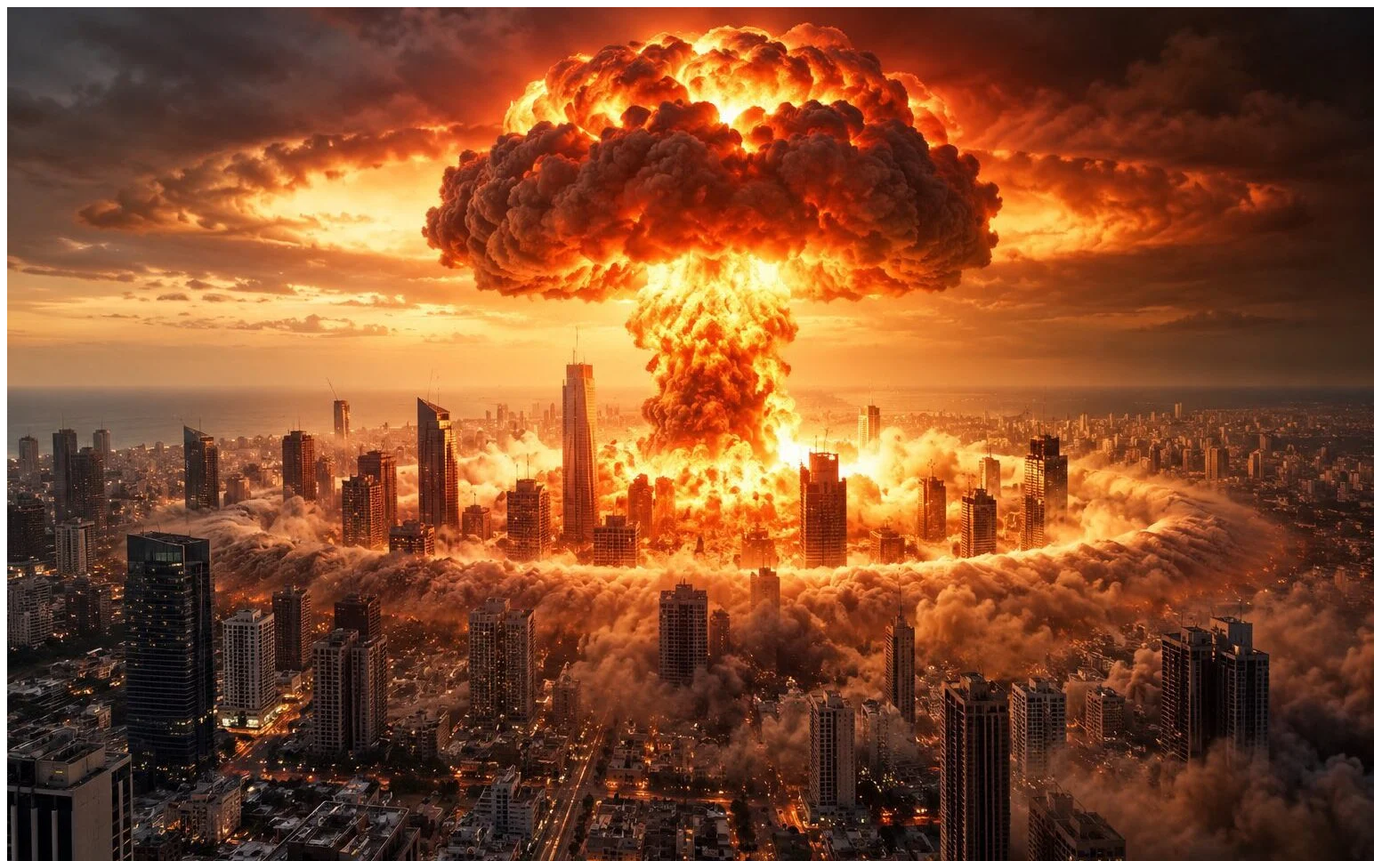
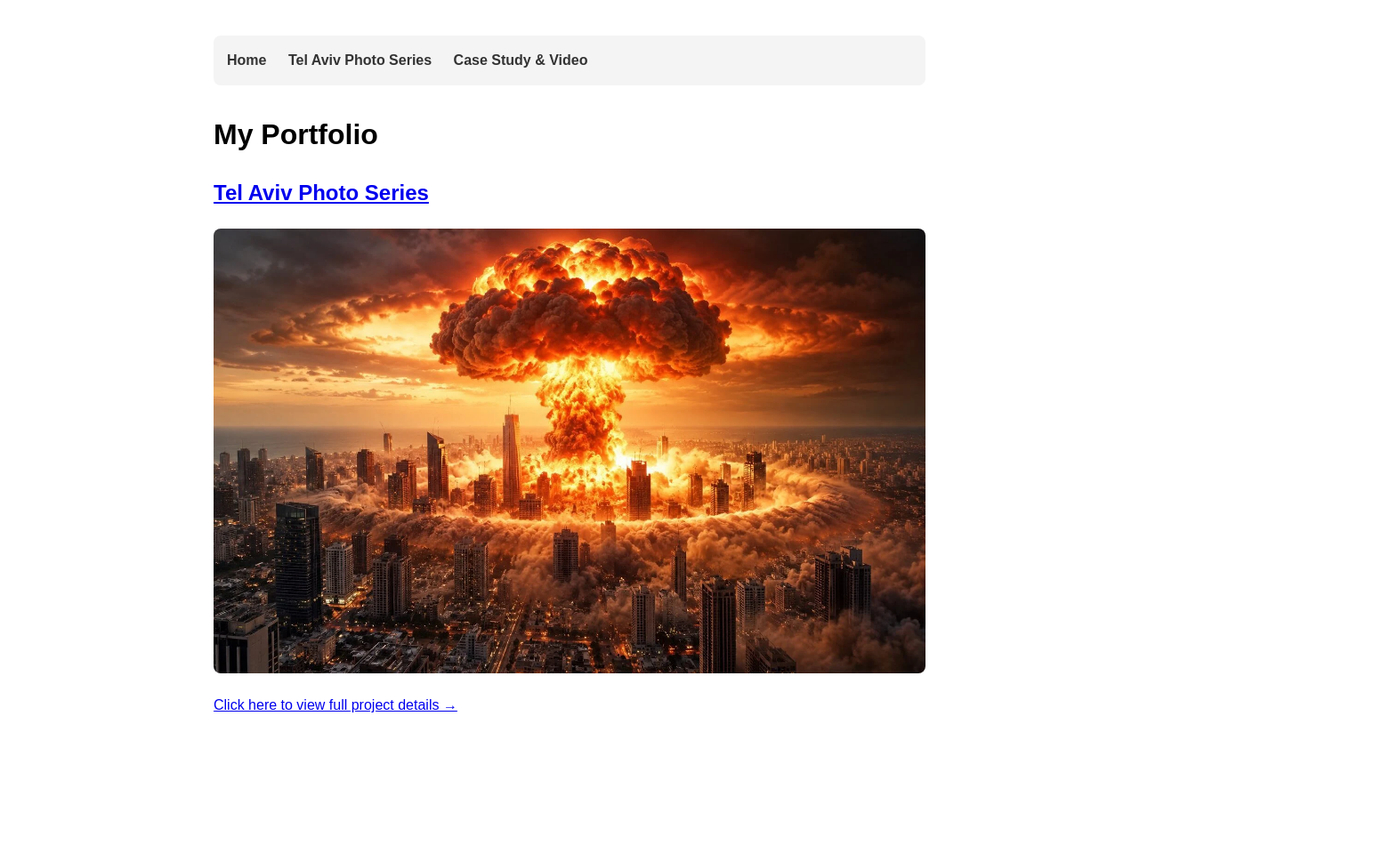
Before and after one commit to DigitalTypewriter/goodhsieh.github.io, a plain HTML site: page index.html in a window 1280 px wide. Shown: the whole page at 89% size, 1544 px wide, since content can reach past the window. After the commit the page ends 846 px from the top, so only its background shows below. Drawn offline with Linux system fonts and the light colour scheme.

Commit message:
Create initial portfolio page structure
Added a basic HTML structure for a portfolio page with navigation and project preview.

```diff
--- a/index.html
+++ b/index.html
@@ -1 +1,37 @@
-<img src="images/netanyahu-tel-aviv-e1792925646830.webp" alt="photo">
+<!DOCTYPE html>
+<html lang="en">
+<head>
+  <meta charset="UTF-8">
+  <meta name="viewport" content="width=device-width, initial-scale=1.0">
+  <title>My Portfolio</title>
+  <style>
+    body { font-family: sans-serif; max-width: 800px; margin: 40px auto; padding: 0 20px; line-height: 1.6; }
+    /* Simple Menu Styling */
+    nav { background: #f4f4f4; padding: 15px; border-radius: 8px; margin-bottom: 30px; }
+    nav a { margin-right: 20px; text-decoration: none; color: #333; font-weight: bold; }
+    nav a:hover { color: #0066cc; }
+    img { max-width: 100%; height: auto; border-radius: 8px; }
+  </style>
+</head>
+<body>
+
+  <!-- CLICKABLE NAVIGATION MENU -->
+  <nav>
+    <a href="index.html">Home</a>
+    <a href="project1.html">Tel Aviv Photo Series</a>
+    <a href="project2.html">Case Study & Video</a>
+  </nav>
+
+  <h1>My Portfolio</h1>
+
+  <!-- CLICKABLE PROJECT PREVIEW -->
+  <div class="project">
+    <h2><a href="project1.html">Tel Aviv Photo Series</a></h2>
+    <a href="project1.html">
+      <img src="images/netanyahu-tel-aviv-e1792925646830.webp" alt="Tel Aviv photo">
+    </a>
+    <p><a href="project1.html">Click here to view full project details &rarr;</a></p>
+  </div>
+
+</body>
+</html>
```
